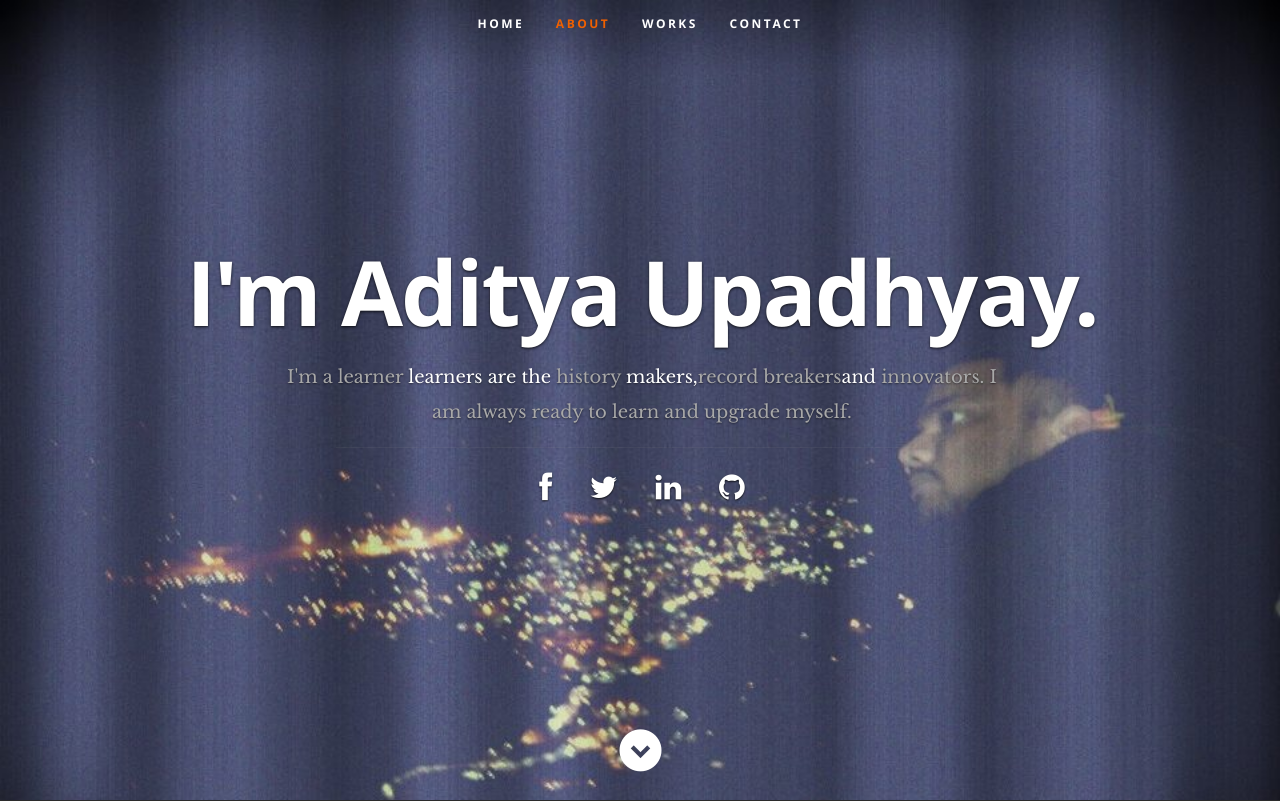
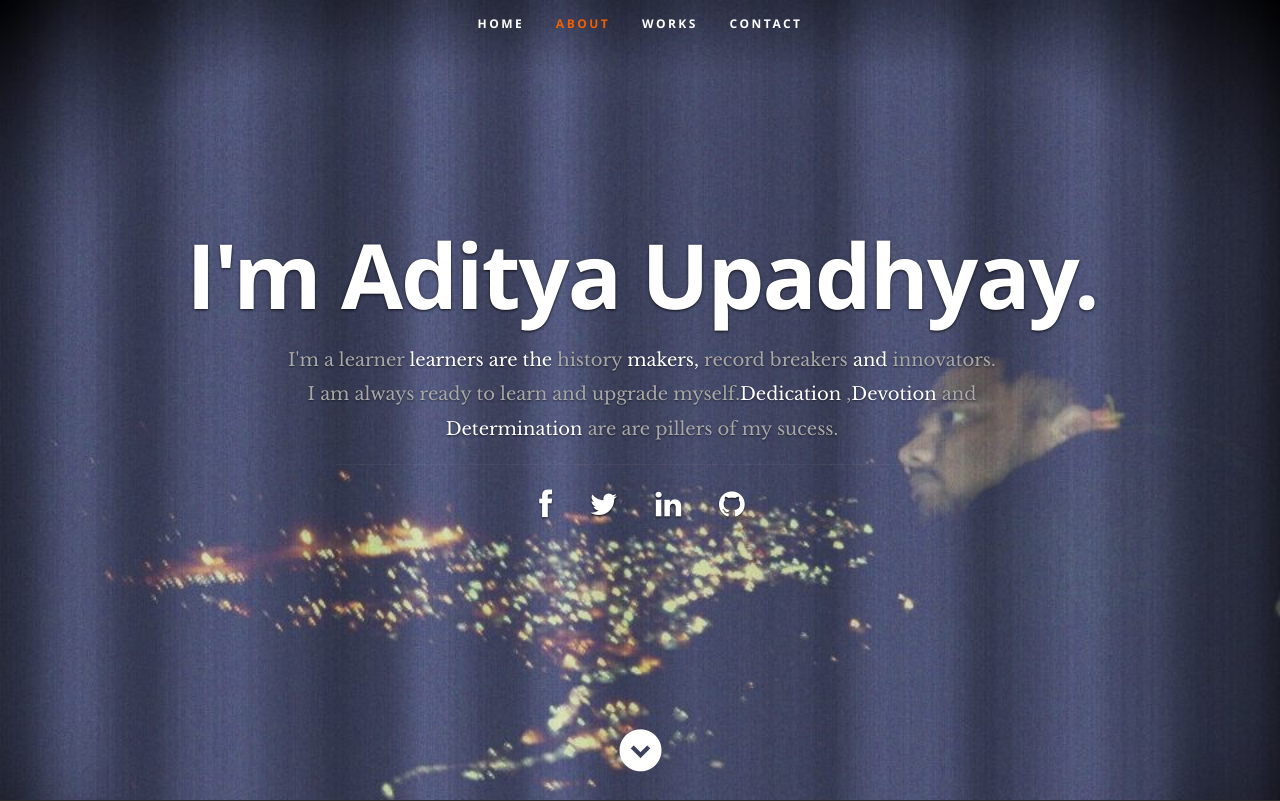
Before and after one commit to patfoot/patfoot.github.io, a plain HTML site: page index.html in a window 1280 px wide. Shown: the top 801 px of the page. Drawn offline with nearby package versions, Linux system fonts and the light colour scheme.

Commit message:
updated index file

```diff
--- a/index.html
+++ b/index.html
@@ -53,8 +53,9 @@
       <div class="row banner">
          <div class="banner-text">
             <h1 class="responsive-headline">I'm Aditya Upadhyay.</h1>
-            <h3>I'm a learner <span>learners are the</span> history <span> makers,</span>record breakers<span>and</span> innovators.
-            I am always ready to learn and upgrade myself.</h3>
+            <h3>I'm a learner <span>learners are the</span> history<span> makers,</span> record breakers <span>and</span> innovators.
+            I am always ready to learn and upgrade myself.<span>Dedication </span> ,<span>Devotion</span> and <span> Determination </span> are
+           are pillers of my sucess. </h3>
             <hr />
             <ul class="social">
                <li><a href="https://www.facebook.com/beingaaditya" target="_blank"><i class="fa fa-facebook"></i></a></li>
```
